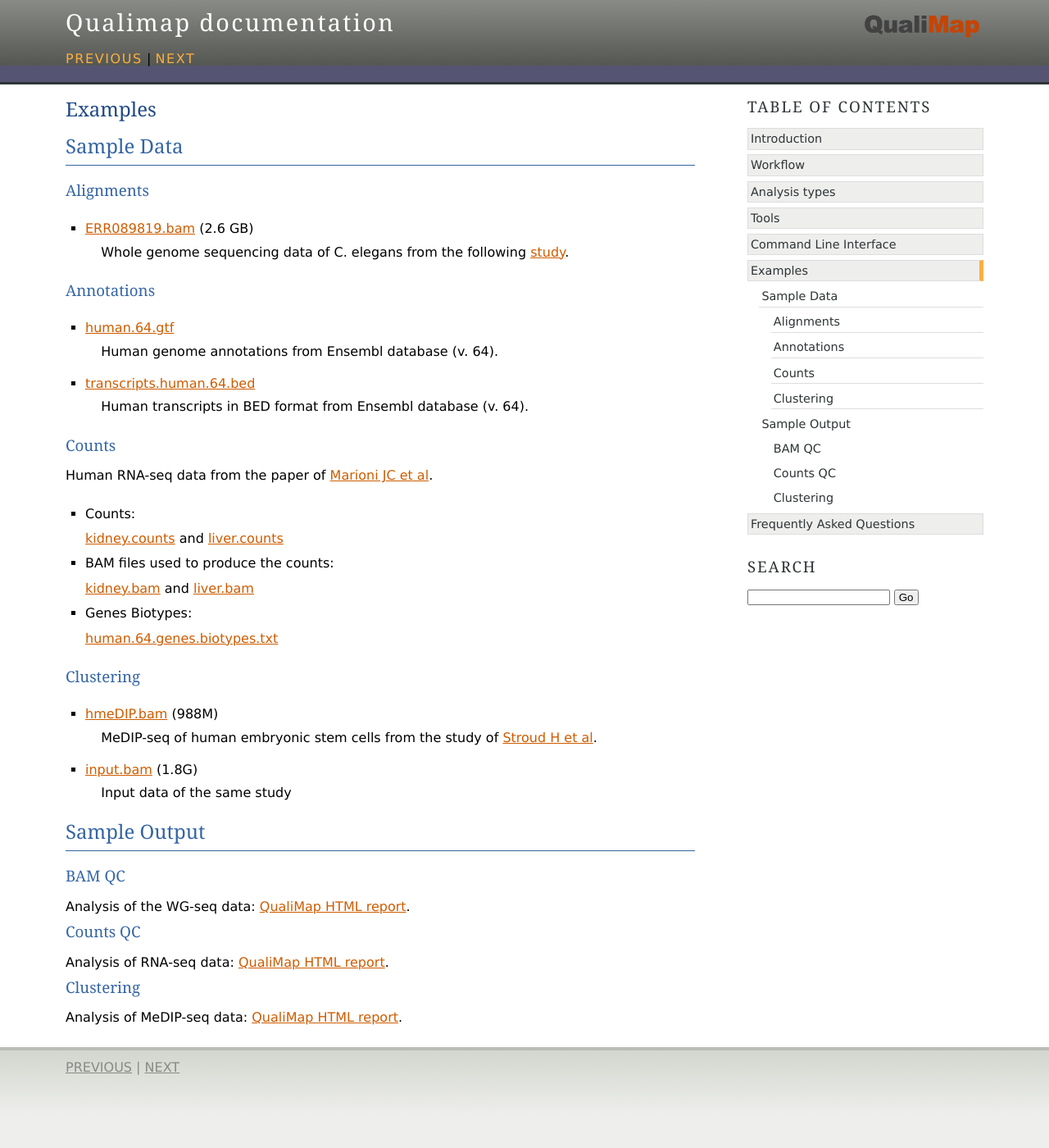
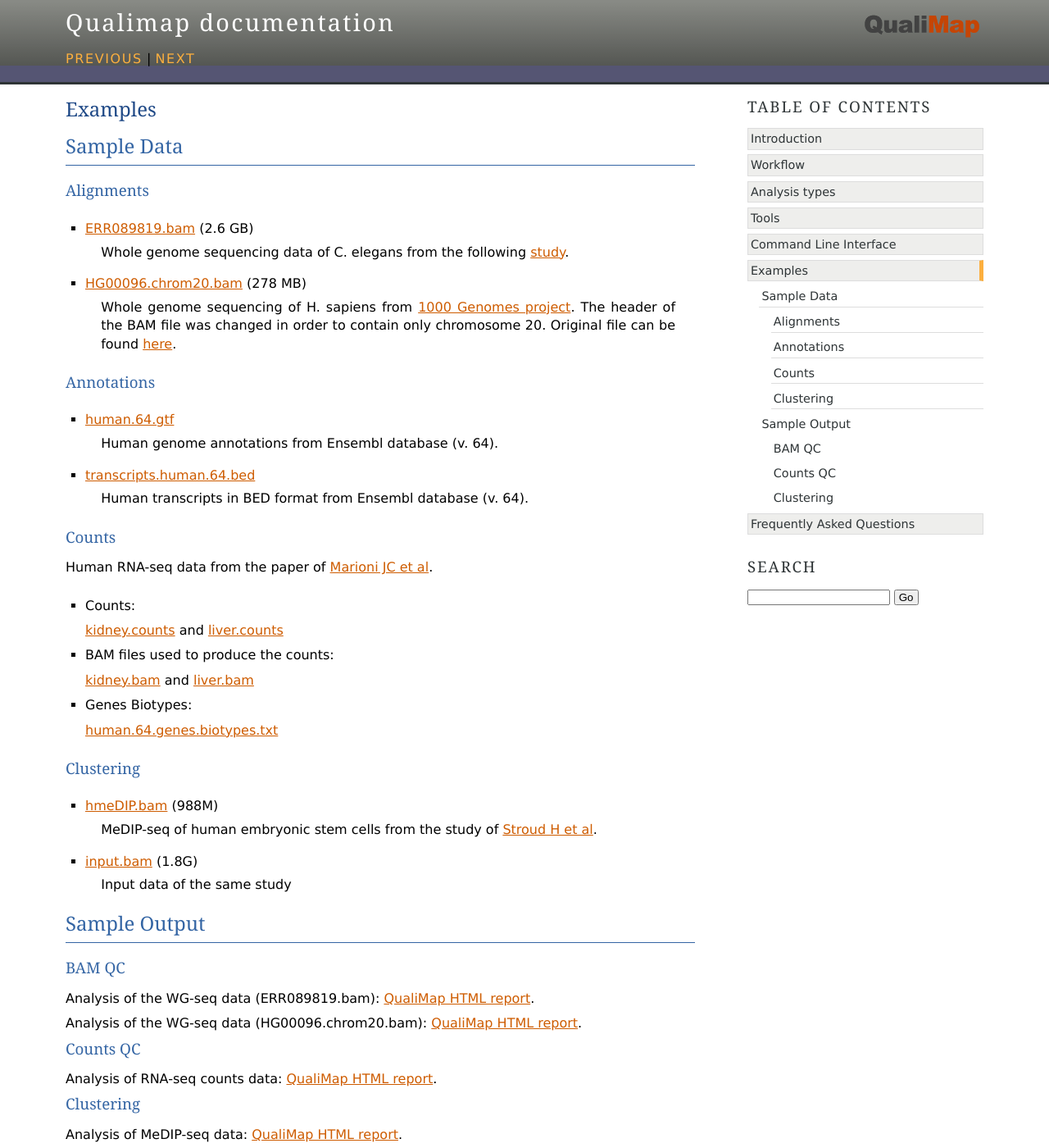
Before and after one commit to scchess/Qualimap, a Sphinx documentation site: the page built from doc/samples.rst, in a window 1280 px wide and 1400 px high. Shown: the whole window at 82% size. Built offline with Sphinx 7.4.7, drawn with Linux system fonts in a browser that asks for light colours.

Commit message:
Modified documentation

```diff
--- a/doc/samples.rst
+++ b/doc/samples.rst
@@ -14,6 +14,8 @@ Alignments
 - `ERR089819.bam <http://qualimap.bioinfo.cipf.es/samples/alignments/ERR089819.bam>`_ (2.6 GB)
    Whole genome sequencing data of C. elegans from the following `study <http://trace.ncbi.nlm.nih.gov/Traces/sra/?study=ERP000975>`_.
 
+- `HG00096.chrom20.bam <http://qualimap.bioinfo.cipf.es/samples/alignments/HG00096.chrom20.bam>`_ (278 MB)
+   Whole genome sequencing of H. sapiens from `1000 Genomes project <http://www.1000genomes.org/>`_. The header of the BAM file was changed in order to contain only chromosome 20. Original file can be found `here <ftp://ftp.1000genomes.ebi.ac.uk/vol1/ftp/phase1/data/HG00096/alignment/HG00096.chrom20.ILLUMINA.bwa.GBR.low_coverage.20101123.bam>`_.
 
 Annotations
 ***********
@@ -66,12 +68,14 @@ Sample Output
 BAM QC
 ******
 
-Analysis of the WG-seq data: `QualiMap HTML report <http://qualimap.bioinfo.cipf.es/samples/ERR089819_result/qualimapReport.html>`_.
+Analysis of the WG-seq data (ERR089819.bam): `QualiMap HTML report <http://qualimap.bioinfo.cipf.es/samples/ERR089819_result/qualimapReport.html>`_.
+
+Analysis of the WG-seq data (HG00096.chrom20.bam): `QualiMap HTML report <http://qualimap.bioinfo.cipf.es/samples/HG00096.chrom20_result/qualimapReport.html>`_.
 
 Counts QC
 *********
 
-Analysis of RNA-seq data: `QualiMap HTML report <http://qualimap.bioinfo.cipf.es/samples/counts_result/qualimapReport.html>`_.
+Analysis of RNA-seq counts data: `QualiMap HTML report <http://qualimap.bioinfo.cipf.es/samples/countsqc_result/qualimapReport.html>`_.
 
 Clustering
 **********
```
Also changed, not shown: doc/analysis.rst (+8 -2 lines), doc/images/genomic.png, doc/images/start_analysis.png.
